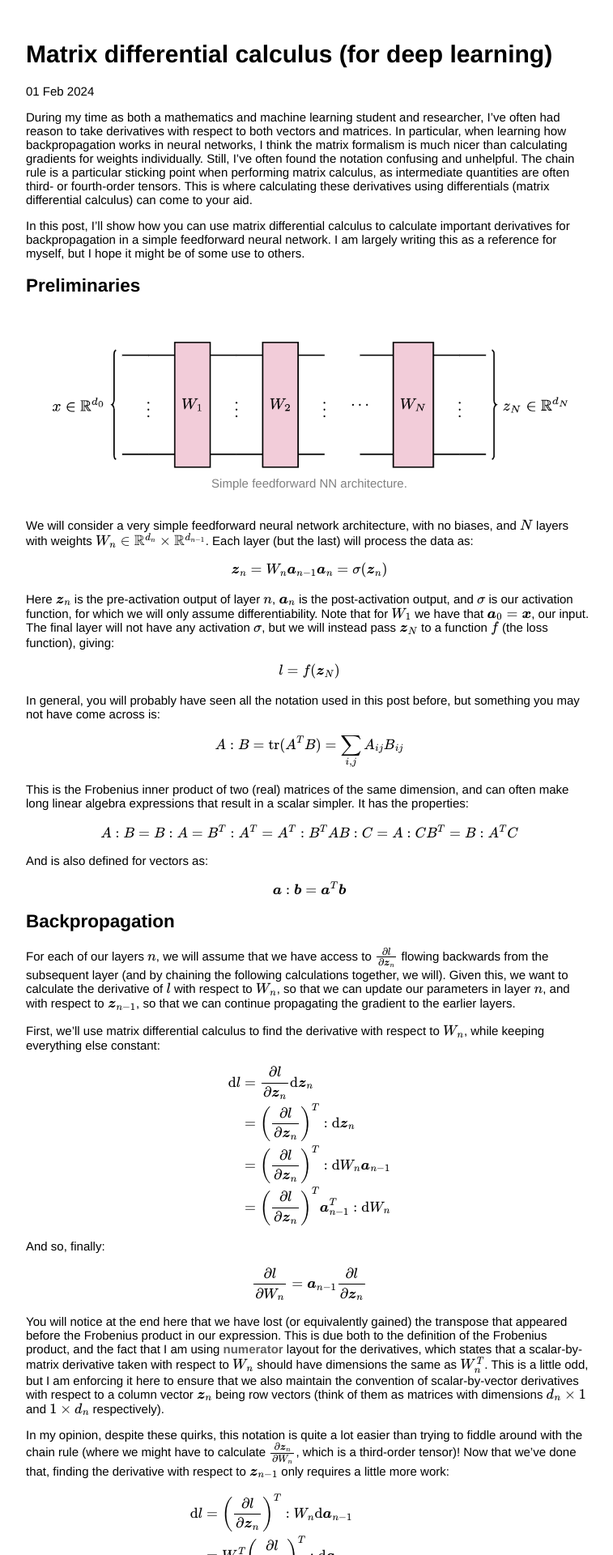
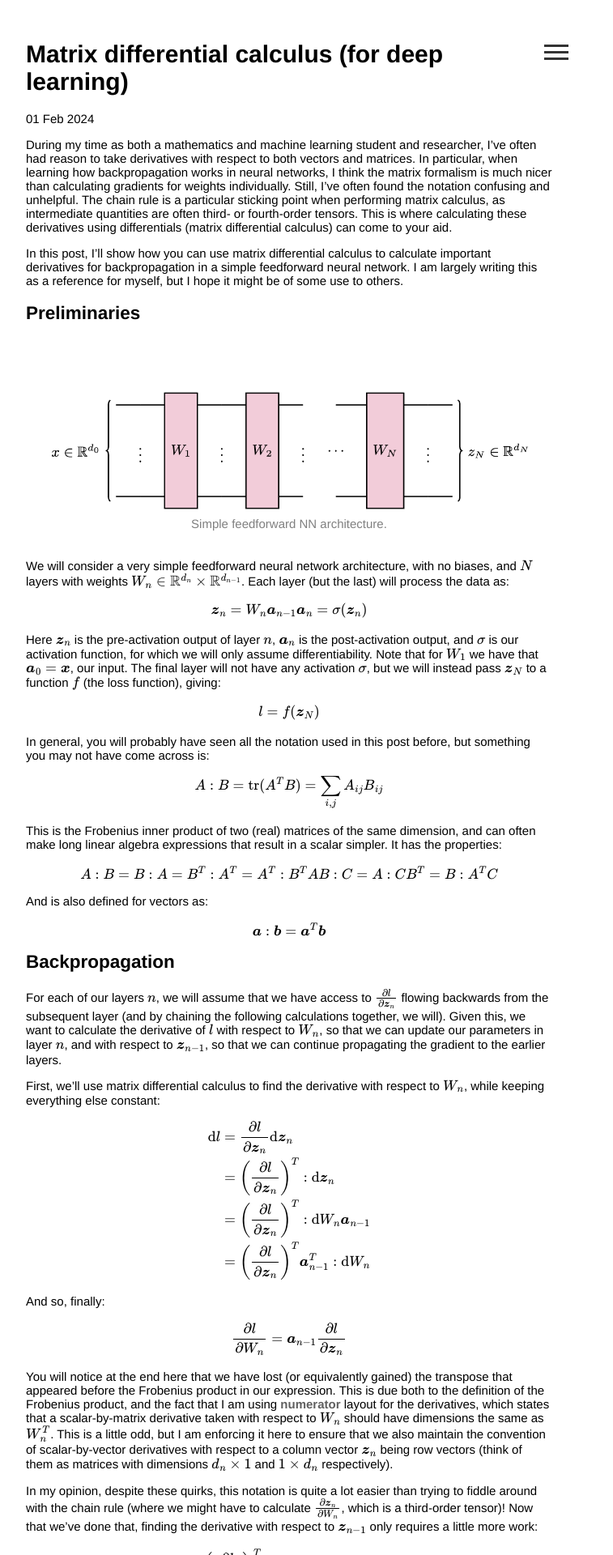
Before and after one commit to le-big-mac/le-big-mac.github.io, a Jekyll site: the page built from _posts/2024-02-01-matrix-differential-calculus-(for-deep-learning).md, in a window 1280 px wide. Shown: the top 1920 px of the page at 81% size, without its empty margins (258-1015 px from the left). Built offline with Jekyll 4.4.1, drawn with Linux system fonts in a browser that asks for light colours; formulas are drawn with MathJax 3.

Commit message:
add hamburger menu

```diff
--- /dev/null
+++ b/_includes/hamburger_menu.html
@@ -0,0 +1,14 @@
+<div class="hamburger-menu">
+    <input type="checkbox" id="menu-toggle" />
+    <label for="menu-toggle" class="menu-icon">
+      <span class="line"></span>
+      <span class="line"></span>
+      <span class="line"></span>
+    </label>
+    <nav class="nav">
+      <ul>
+        <li><a href="/">Home</a></li>
+        <li><a href="/blog.html">Blog</a></li>
+      </ul>
+    </nav>
+</div>
--- a/_layouts/blog.html
+++ b/_layouts/blog.html
@@ -3,6 +3,7 @@
   <head>
     <title>My Blog</title>
     <link rel="stylesheet" href="/assets/styles.css">
+    {% include hamburger_menu.html %}
   </head>
   <body>
     <h1>Charlie's Notes</h1>
--- a/_layouts/post.html
+++ b/_layouts/post.html
@@ -12,13 +12,14 @@
         <script type="text/javascript" async src="https://cdn.mathjax.org/mathjax/latest/MathJax.js?config=TeX-AMS-MML_HTMLorMML"></script>
     {% endif %}
     <title>{{ page.title }}</title>
+    {% include hamburger_menu.html %}
     <meta name="twitter:card" content="summary_large_image">
     <meta name="twitter:title" content="{{ page.title }}">
     <meta name="twitter:image" content="{{ site.url }}{{ page.image }}">
     <meta name="twitter:image:src" content="{{ site.url }}{{ page.image }}">
 </head>
 <body>
-    <h1>{{ page.title }}</h1>
+    <div class="post-title"> <h1>{{ page.title }}</h1>
     <p>{{ page.date | date_to_string }}</p>
 
     {{ content }}
--- a/assets/styles.css
+++ b/assets/styles.css
@@ -99,6 +99,7 @@
     margin-right: auto;
     max-width: 100%;  /* Scale images to fit within the container */
     height: auto;
+    margin-top: 30px;
 }
 
 footer {
@@ -151,3 +152,84 @@
     text-align: center;
     color: grey;
 }
+
+/* Basic container */
+.hamburger-menu {
+    position: relative; /* Or relative, if you want it within another container */
+    /* top: 15px; */
+    right: 15px;
+    z-index: 100; /* Ensure it's on top of other elements */
+  }
+
+  /* Hide the checkbox */
+  .hamburger-menu input[type="checkbox"] {
+    display: none;
+  }
+
+  /* Style the hamburger icon */
+  .menu-icon {
+    display: block;
+    width: 30px;
+    height: 30px;
+    cursor: pointer;
+    position: absolute; /* Added position: absolute */
+    top: 20px; /* Adjust as needed */
+    right: 15px; /* Adjust as needed */
+  }
+
+  .line {
+    display: block;
+    width: 100%;
+    height: 3px;
+    background-color: #333; /* Customize color as needed */
+    margin: 5px 0;
+  }
+
+  /* Style the menu */
+  .nav {
+    display: none; /* Initially hidden */
+    position: absolute;
+    background-color: #fff; /* Customize color as needed */
+    box-shadow: 0 2px 5px rgba(0, 0, 0, 0.2);
+    padding: 5px;  /* Reduced padding */
+    border-radius: 5px;
+    right: 0;
+    top: 45px; /* Below the hamburger icon */
+  }
+
+  .nav ul {
+    list-style: none;
+    padding: 0;
+    margin: 0;
+  }
+
+  .nav a {
+    display: block;
+    text-decoration: none;
+    color: #333; /* Customize color as needed */
+    font-size: 16px;  /* Increased font size */
+    padding: 5px 10px;  /* Reduced padding */
+    opacity: 1;
+  }
+
+  /* Hover effect */
+  .nav a:hover {
+    opacity: 0.6; /* Slight opacity reduction on hover */
+  }
+
+  .nav li a {
+    display: block;
+    text-decoration: none;
+    color: #333; /* Customize color as needed */
+    padding: 8px 0;
+  }
+
+  /* When the checkbox is checked, show the menu */
+  #menu-toggle:checked ~ .nav {
+    display: block;
+  }
+
+  /* In your styles.css file */
+.post-title {
+    padding-right: 50px; /* Adjust the value as needed */
+  }
--- a/index.html
+++ b/index.html
@@ -1,8 +1,12 @@
+---
+layout:
+title: Charles London, University of Oxford
+---
 
 <!DOCTYPE html>
 <html lang="en">
 <head>
-
+{% include hamburger_menu.html %}
 <title>Charles London, University of Oxford</title>
 <meta charset="UTF-8">
 <meta name="viewport" content="width=device-width, initial-scale=1">
```
